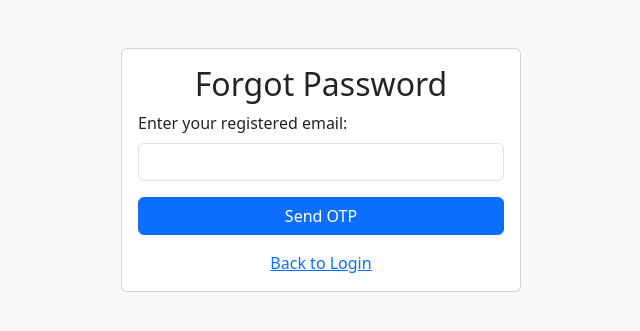
After one commit to DarshitHirani10/Log-Management-System, a Flask app: page /forgot_password in a window 1280 px wide. The commit adds this page. Shown: the top 331 px of the page, without its empty margins (319-959 px from the left). Run offline with Flask 3, Linux system fonts and the light colour scheme.

Commit message:
Added New Files

```diff
--- a/app.py
+++ b/app.py
@@ -4,6 +4,8 @@ from werkzeug.security import generate_password_hash, check_password_hash
 from datetime import datetime
 import os
 from dotenv import load_dotenv
+from flask_mail import Mail, Message
+import random
 # from flask_login import LoginManager
 
 
@@ -14,7 +16,14 @@ app.config["SQLALCHEMY_TRACK_MODIFICATIONS"] = False
 
 load_dotenv()
 app.config["SECRET_KEY"] = os.environ.get("SECRET_KEY")
-# print(app.config["SECRET_KEY"])
+app.config["MAIL_SERVER"] = os.environ.get("MAIL_SERVER")
+app.config["MAIL_PORT"] = os.environ.get("MAIL_PORT")
+app.config["MAIL_USERNAME"] = os.environ.get("MAIL_USERNAME")
+app.config["MAIL_PASSWORD"] = os.environ.get("MAIL_PASSWORD")
+app.config["MAIL_USE_TLS"] = os.environ.get("MAIL_USE_TLS")
+
+# Initialize Flask-Mail
+mail = Mail(app)
 
 # # Initialize database and login manager
 db = SQLAlchemy(app)
@@ -63,7 +72,7 @@ def welcome():
 
 
 # # Register route
-@app.route('/register', methods=['POST', 'GET'])
+@app.route('/register', methods=['GET', 'POST'])
 def register():
     msg = ''
     if request.method == 'POST':
@@ -71,55 +80,174 @@ def register():
         email = request.form['email']
         password = request.form['password']
 
-        # Check if username or email already exists
-        user = Detail.query.filter_by(username=username).first()
-        email_exists = Detail.query.filter_by(email=email).first()
+        # Check if username or email is already used
+        if Detail.query.filter_by(username=username).first():
+            msg = 'Username already exists.'
+            return render_template('register.html', msg=msg)
+        if Detail.query.filter_by(email=email).first():
+            msg = 'Email already exists.'
+            return render_template('register.html', msg=msg)
 
-        if user:
-            msg = 'Username already exists. Please choose a different username.'
+        # Generate a random 6-digit OTP
+        otp = str(random.randint(100000, 999999))
+
+        # Store temp user data and OTP in session
+        session['temp_user'] = {'username': username, 'email': email, 'password': password}
+        session['otp'] = otp
+
+        # Send the OTP email
+        try:
+            otp_msg = Message(
+                subject='OTP Verification - LogTracker',
+                sender=app.config['MAIL_USERNAME'],
+                recipients=[email],
+                body=f"Hi {username},\n\nYour OTP for registration is: {otp}\n\nPlease enter this to complete registration."
+            )
+            mail.send(otp_msg)
+            return redirect(url_for('verify_otp'))
+        except Exception as e:
+            msg = 'Failed to send OTP. Please try again later.'
+            print("Email error:", e)
             return render_template('register.html', msg=msg)
-        elif email_exists:
-            msg = 'Email already exists. Please use a different email.'
-            return render_template('register.html', msg=msg)
-        else:
-            # Create a new user
-            hashed_password = generate_password_hash(password)
-            new_user = Detail(username=username, email=email, password=hashed_password)
+
+    return render_template('register.html', msg=msg)
+
+# # OTP verification route
+@app.route('/verify_otp', methods=['GET', 'POST'])
+def verify_otp():
+    msg = ''
+    temp_user = session.get('temp_user')
+
+    # No temp user in session? Redirect to register
+    if not temp_user:
+        return redirect(url_for('register'))
+
+    if request.method == 'POST':
+        entered_otp = request.form.get('otp')
+        actual_otp = session.get('otp')
+
+        if entered_otp == actual_otp:
+            # Create and save the user
+            hashed_password = generate_password_hash(temp_user['password'])
+            new_user = Detail(
+                username=temp_user['username'],
+                email=temp_user['email'],
+                password=hashed_password
+            )
             db.session.add(new_user)
             db.session.commit()
+
+            # Clear session
+            session.pop('temp_user', None)
+            session.pop('otp', None)
+
             msg = 'Registration successful. Please log in.'
-            return render_template('welcome.html', username=username, msg=msg)
-    return render_template('register.html', msg=msg)
+            return render_template('welcome.html', msg=msg, username=temp_user['username'])
+        else:
+            msg = 'Invalid OTP. Please try again.'
 
-# # Login route
-@app.route('/login',methods=['POST','GET'])
+    return render_template('verify_otp.html', msg=msg)
+
+# # Forgot password route
+@app.route('/forgot_password', methods=['GET', 'POST'])
+def forgot_password():
+    msg = ''
+    if request.method == 'POST':
+        email = request.form['email']
+        user = Detail.query.filter_by(email=email).first()
+        if user:
+            otp = str(random.randint(100000, 999999))
+            session['reset_email'] = email
+            session['reset_otp'] = otp
+            try:
+                msg_body = f"Hi {user.username},\n\nYour OTP for password reset is: {otp}"
+                otp_msg = Message('Password Reset OTP - LogTracker',
+                                  sender=app.config['MAIL_USERNAME'],
+                                  recipients=[email],
+                                  body=msg_body)
+                mail.send(otp_msg)
+                return redirect(url_for('verify_reset_otp'))
+            except Exception as e:
+                print("Email error:", e)
+                msg = 'Failed to send OTP. Try again later.'
+        else:
+            msg = 'Email not registered.'
+
+    return render_template('forgot_password.html', msg=msg)
+
+# # OTP verification for password reset
+@app.route('/verify_reset_otp', methods=['GET', 'POST'])
+def verify_reset_otp():
+    msg = ''
+    if not session.get('reset_email'):
+        return redirect(url_for('forgot_password'))
+
+    if request.method == 'POST':
+        entered_otp = request.form.get('otp')
+        actual_otp = session.get('reset_otp')
+        if entered_otp == actual_otp:
+            return redirect(url_for('reset_password'))
+        else:
+            msg = 'Invalid OTP. Try again.'
+
+    return render_template('verify_reset_otp.html', msg=msg)
+
+# # Reset password route
+@app.route('/reset_password', methods=['GET', 'POST'])
+def reset_password():
+    msg = ''
+    email = session.get('reset_email')
+    if not email:
+        return redirect(url_for('forgot_password'))
+
+    if request.method == 'POST':
+        password = request.form['password']
+        confirm = request.form['confirm']
+
+        if password != confirm:
+            msg = 'Passwords do not match.'
+            return render_template('reset_password.html', msg=msg)
+
+        user = Detail.query.filter_by(email=email).first()
+        if user:
+            user.password = generate_password_hash(password)
+            db.session.commit()
+
+            # Clean up session
+            session.pop('reset_email', None)
+            session.pop('reset_otp', None)
+
+            msg = 'Password reset successful. Please log in.'
+            return render_template('login.html', msg=msg)
+        else:
+            msg = 'User not found.'
+
+    return render_template('reset_password.html', msg=msg)
+
+
+# login route
+@app.route('/login', methods=['GET', 'POST'])
 def login():
-    msg=''
+    msg = ''
+
+    # Check if a user is already logged in
     if 'username' in session:
-        msg='you are already logged in'
-        return render_template('welcome.html',username=session['username'],msg=msg)
-    else:
-        if request.method == 'POST':
-            user=Detail.query.filter_by(username=request.form['username']).first()
-            if user:
-                try:
-                    if check_password_hash (user.password, request.form['password']):
-                        msg=' login successful'
-                        session['username']=user.username
-                        return render_template('welcome.html',username=user.username,msg=msg)
-                    else:
-                        msg='Wrong password!'
-                        return render_template('login.html',msg=msg)
-                except Exception as e:
-                    msg='Wrong password!'
-                    return render_template('login.html',msg=msg)
+        return render_template('welcome.html', msg=msg, username=session['username'])
 
-            else:
-                msg='User doesn\'t exits!'
-            return render_template('login.html',msg=msg)
+    if request.method == 'POST':
+        username = request.form['username']
+        password = request.form['password']
+
+        user = Detail.query.filter_by(username=username).first()
+        if user and check_password_hash(user.password, password):
+            session['username'] = username
+            msg = 'Login successful.'
+            return render_template('welcome.html', msg=msg, username=username)
         else:
-            return render_template('login.html',msg=msg)
+            msg = 'Invalid username or password.'
+            return render_template('login.html', msg=msg)
 
+    return render_template('login.html', msg=msg)
 
 # # Logout route
 @app.route("/logout")
--- /dev/null
+++ b/templates/forgot_password.html
@@ -0,0 +1,31 @@
+<!DOCTYPE html>
+<html lang="en">
+<head>
+    <meta charset="UTF-8">
+    <meta name="viewport" content="width=device-width, initial-scale=1.0">
+    <title>Forgot Password</title>
+    <link href="https://cdn.jsdelivr.net/npm/bootstrap@5.3.0/dist/css/bootstrap.min.css" rel="stylesheet">
+</head>
+<body class="bg-light">
+    <div class="container mt-5">
+        <div class="card mx-auto" style="max-width: 400px;">
+            <div class="card-body">
+                <h2 class="card-title text-center">Forgot Password</h2>
+                <form method="POST">
+                    {% if msg %}
+                        <div class="alert alert-info">{{ msg }}</div>
+                    {% endif %}
+                    <div class="mb-3">
+                        <label for="email" class="form-label">Enter your registered email:</label>
+                        <input type="email" id="email" name="email" class="form-control" required>
+                    </div>
+                    <button type="submit" class="btn btn-primary w-100">Send OTP</button>
+                </form>
+                <div class="text-center mt-3">
+                    <a href="{{ url_for('login') }}">Back to Login</a>
+                </div>
+            </div>
+        </div>
+    </div>
+</body>
+</html>
--- a/templates/login.html
+++ b/templates/login.html
@@ -28,6 +28,7 @@
             </p>
             <p class="text-center">
                 <a href="{{ url_for('welcome') }}" class="btn btn-link">Back to Home</a>
+                <a href="{{ url_for('forgot_password') }}" class="btn btn-link">Forgot Password?</a>
             </p>
         </div>
     </div>
```
Also changed, not shown: requirements.txt (added, +18 -0 lines), templates/reset_password.html (added, +35 -0 lines), templates/verify_otp.html (added, +25 -0 lines), templates/verify_reset_otp.html (added, +31 -0 lines), 1 other file.
